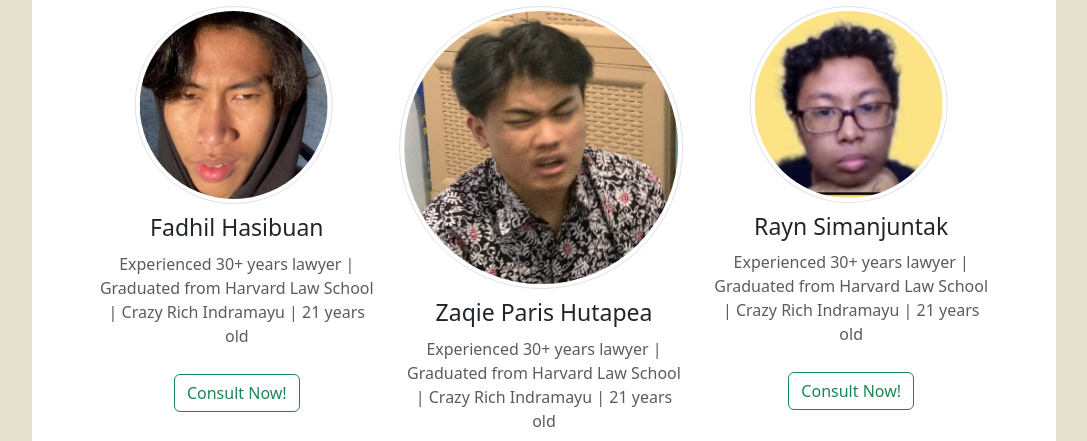
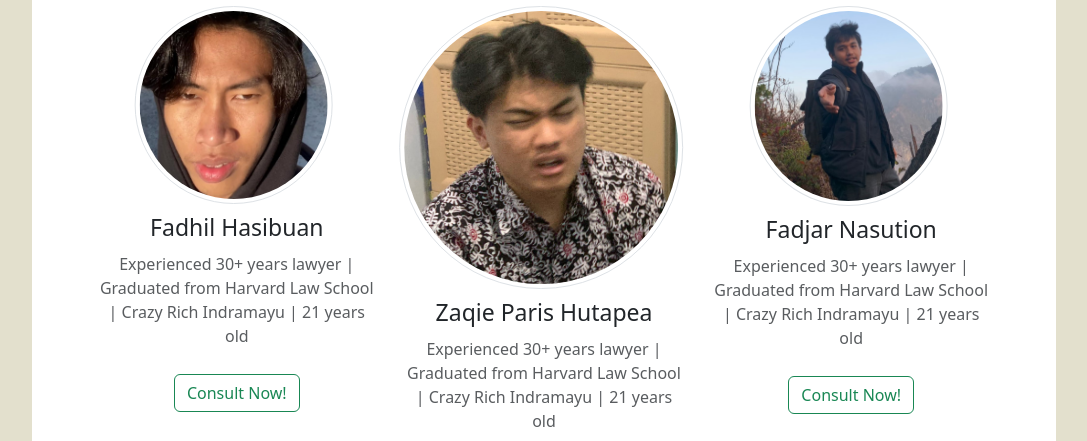
Before and after one commit to fadjarlfaa16/LegalHelp, a website: page src/home.html in a window 1280 px wide. Shown: the part 720-1161 px from the top of the page, without its empty margins (96-1183 px from the left). Drawn offline with Linux system fonts and the light colour scheme.

Commit message:
HEH fajar lebih tampan

```diff
--- a/src/home.html
+++ b/src/home.html
@@ -210,11 +210,11 @@
                 <h2 class="text-start">#3</h2>
                 <div class="isiKonsul">
                   <img
-                    src="../components/img/rayntampan.jpg"
+                    src="../components/img/FN.jpeg"
                     alt="Fadjar-Nasution"
                     class="img-thumbnail rounded-circle"
                   />
-                  <h3>Rayn Simanjuntak</h3>
+                  <h3>Fadjar Nasution</h3>
                   <p class="text-body-secondary">
                     Experienced 30+ years lawyer | Graduated from Harvard Law
                     School | Crazy Rich Indramayu | 21 years old
```
Also changed, not shown: components/img/rayntampan.jpg (deleted).
